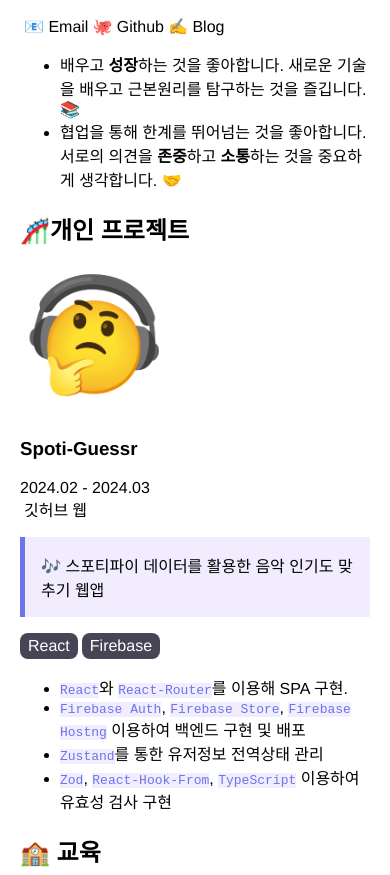
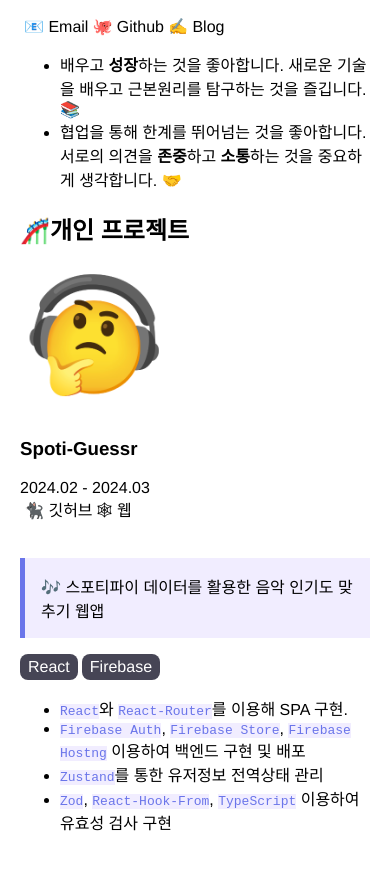
Before and after one commit to Chaesunbak/Chaesunbak.github.io, a plain HTML site: page index.html in a window 390 px wide. Shown: the part 221-1096 px from the top of the page. Drawn offline with Linux system fonts and the light colour scheme.

Commit message:
responsive project section

```diff
--- a/index.html
+++ b/index.html
@@ -33,7 +33,7 @@
             </section>
             <section id="personal_projects">
                 <h2>🎢개인 프로젝트</h2>
-                <div>
+                <div class="project_content">
                     <div>
                         <img src="project1.png" width="150px" height="150px">
                         <h3>Spoti-Guessr</h3>
@@ -41,8 +41,8 @@
                             2024.02 - 2024.03
                         </span>
                         <div class="links">
-                            <a href="https://github.com/chaesunbak/Spoti-Guessr">깃허브</a>
-                            <a href="https://spoti-guessr.chaesunbak.com/">웹</a>
+                            <a href="https://github.com/chaesunbak/Spoti-Guessr">🐈‍⬛ 깃허브</a>
+                            <a href="https://spoti-guessr.chaesunbak.com/">🕸 웹</a>
                         </div>
                     </div>
                     <div>
@@ -52,7 +52,7 @@
                             </blockquote>
                         </div>
                         <div class="tags">
-                            <tag>React</tag><tag>Firebase</tag>
+                            <span class="tag">React</span><span class="tag">Firebase</span>
                         </div>
                         <ul>
                             <li><code>React</code>와 <code>React-Router</code>를 이용해 SPA 구현.</li>
@@ -68,7 +68,7 @@
                 <h2>🏫 교육</h2>
                 <h3>인천대학교</h3>
                 <p>2017.03 - 2023.02</p>
-                <p>영어교육</p>
+                <p>영어교육 전공</p>
                 <h3>코세라 메타 프론트엔드 과정</h3>
                 <p>2014.01 - 2023.03</p>
                 <p>HTML, CSS, JS, React</p>
--- a/style.css
+++ b/style.css
@@ -21,7 +21,7 @@ a{
 }
 
 a:hover{
-    color: var(--primary-color)
+    color: var(--primary-color);
 }
 
 header{
@@ -41,11 +41,17 @@ header{
     color: var(--primary-color);
 }
 
-.links{
+.links {
     display: flex;
     padding-left: 4px;
     gap: 0.25rem;
     font-weight:lighter
+}
+
+.project_content {
+    display: flex;
+    flex-direction: column;
+    gap: 1rem;
 }
 
 .tags{
@@ -54,7 +60,7 @@ header{
     font-weight:lighter
 }
 
-tag{
+.tag{
     background-color: var(--primary-color-dark);
     padding: 0.25rem 0.5rem;
     border-radius: 0.5rem;
@@ -72,3 +78,10 @@ code {
     background-color: var(--primary-color-lighter);
     color: var(--primary-color);
 }
+
+@media (min-width: 768px) {
+    .project_content {
+        flex-direction: row;
+        gap: 4rem;
+    }
+}
```
